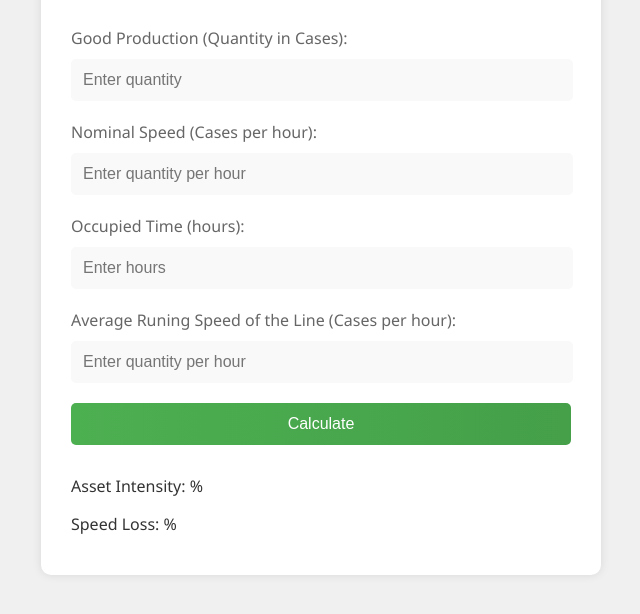
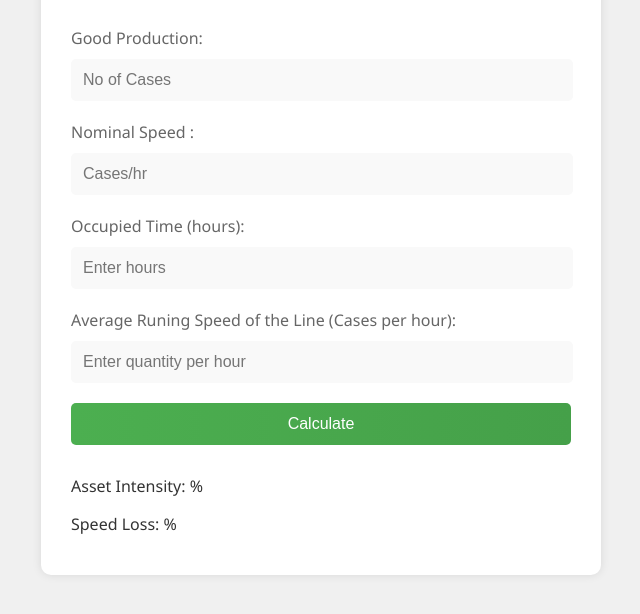
Before and after one commit to El-charis/Production-Efficiency-Calculator, a plain HTML site: page index.html in a window 1280 px wide. Shown: the part 190-804 px from the top of the page, without its empty margins (319-959 px from the left). Drawn offline with Linux system fonts and the light colour scheme.

Commit message:
Update index.html

```diff
--- a/index.html
+++ b/index.html
@@ -10,12 +10,12 @@
     <div class="container">
         <h1>Production Efficiency Calculator</h1>
         <div class="input-container">
-            <label for="goodProduction">Good Production (Quantity in Cases):</label>
-            <input type="number" id="goodProduction" placeholder="Enter quantity">
+            <label for="goodProduction">Good Production:</label>
+            <input type="number" id="goodProduction" placeholder="No of Cases">
         </div>
         <div class="input-container">
-            <label for="nominalSpeed">Nominal Speed (Cases per hour):</label>
-            <input type="number" id="nominalSpeed" placeholder="Enter quantity per hour">
+            <label for="nominalSpeed">Nominal Speed :</label>
+            <input type="number" id="nominalSpeed" placeholder="Cases/hr">
         </div>
         <div class="input-container">
             <label for="occupiedTime">Occupied Time (hours):</label>
```
